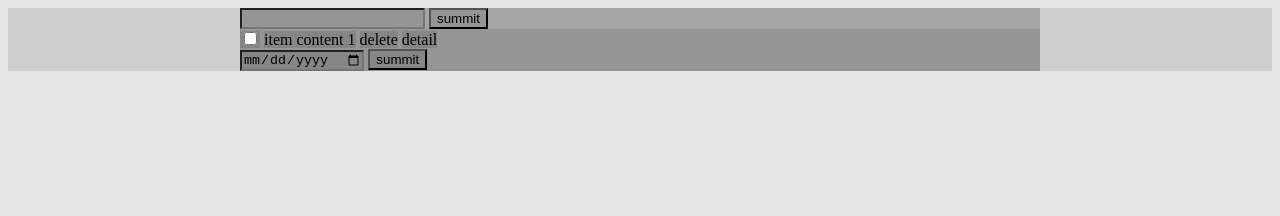
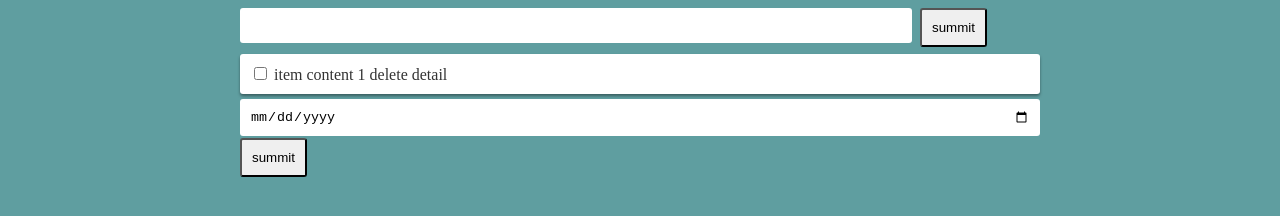
Before and after one commit to Graciazl/todolist, a website: page index.html in a window 1280 px wide. Drawn offline with nearby package versions, Linux system fonts and the light colour scheme.

Commit message:
no message

```diff
--- a/css/css.css
+++ b/css/css.css
@@ -1,8 +1,70 @@
 * {
-    background: rgba(0, 0, 0, 0.1);
+    box-sizing: border-box;
+}
+
+body {
+    background: cadetblue;
+    color: #fff;
 }
 
 .container {
     max-width: 800px;
     margin: 0 auto;
 }
+
+h1 {
+    text-align: center;
+}
+
+.add-task input[type = text]{
+    float: left;
+    width: 84%;
+    margin-right: 1%;
+}
+
+.add-task [type = submit] {
+    width: 15%;
+}
+
+.add-task [type = submit]:hover {
+    background: #fff333;
+}
+
+.add-task [type = submit], .task-item {
+    -webkit-box-shadow: 0 2px 3px rgba(0, 0, 0, .4);
+    -moz-box-shadow: 0 2px 3px rgba(0, 0, 0, .4);
+    box-shadow: 0 2px 3px rgba(0, 0, 0, .4);
+}
+
+.task-list {
+    margin: 5px 0;
+}
+
+.task-item {
+    background: #fff;
+    color: #333;
+
+    cursor: pointer;
+    -webkit-transition: background .2s;
+    -moz-transition: background .2s;
+    -ms-transition: background .2s;
+    -o-transition: background .2s;
+    transition: background .2s;
+}
+
+input[type = text], input[type = date] {
+    display: block;
+    width: 100%;
+    border: 0;
+}
+
+input, .task-item, button {
+    border-radius: 3px;
+    padding: 10px;
+    margin-bottom: 2px;
+}
+
+button {
+    display: inline-block;
+    cursor: pointer;
+}
```
